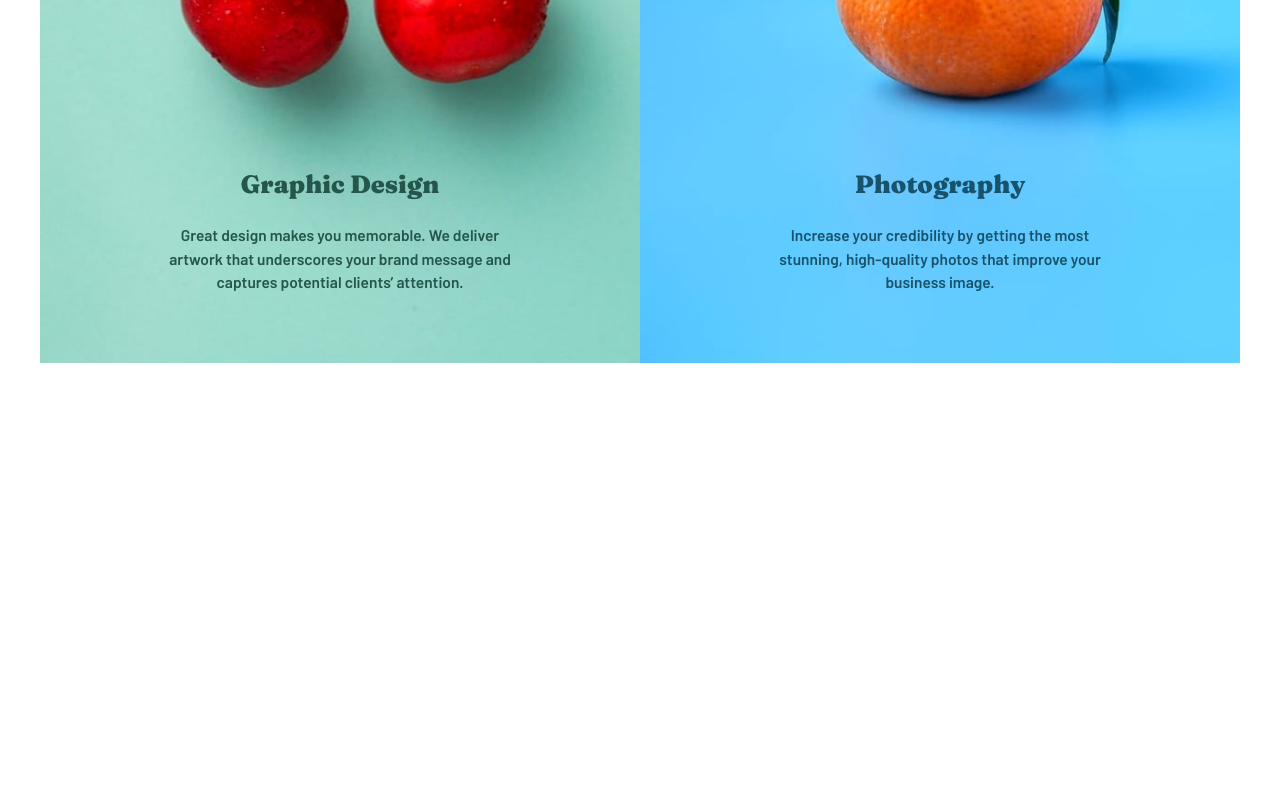
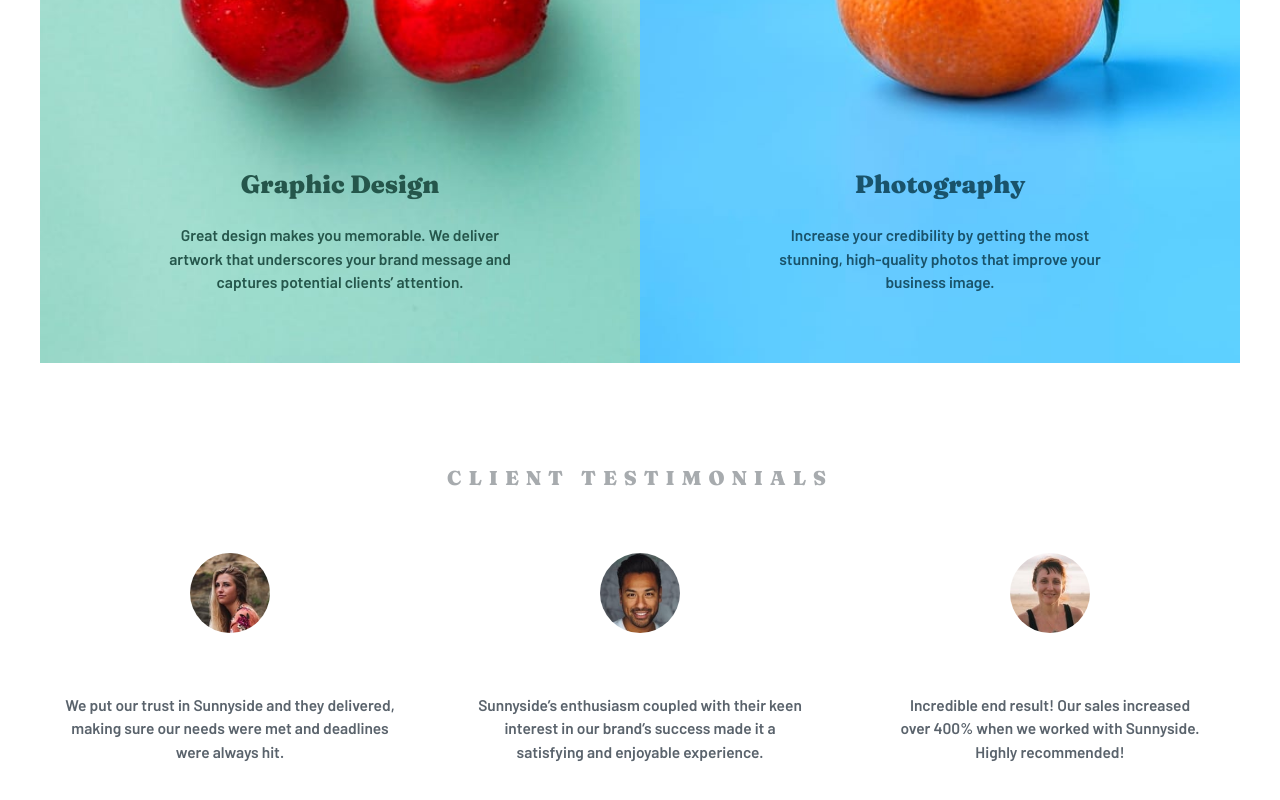
Before and after one commit to abdelkarim-el-manssouri/sunnyside-agency-landing-page, a React (Vite) app: page / in a window 1280 px wide. Shown: the part 1990-2790 px from the top of the page. Before the commit the page ends 2353 px from the top, so only its background shows below. Built offline with nearby package versions, Linux system fonts and the light colour scheme.

Commit message:
testimonials section done

```diff
--- a/src/data/data.jsx
+++ b/src/data/data.jsx
@@ -1,3 +1,7 @@
+import emily from "/images/image-emily.jpg";
+import thomas from "/images/image-thomas.jpg";
+import jennie from "/images/image-jennie.jpg";
+
 export const menuLinks = [
   {
     id: 1,
@@ -20,3 +24,30 @@ export const menuLinks = [
     link: "#",
   },
 ];
+
+export const testimonials = [
+  {
+    id: 1,
+    img: emily,
+    testemo:
+      "We put our trust in Sunnyside and they delivered, making sure our needs were met and deadlines were always hit.",
+    clientName: "Emily R.",
+    clientRole: "Marketing Director",
+  },
+  {
+    id: 2,
+    img: thomas,
+    testemo:
+      "Sunnyside’s enthusiasm coupled with their keen interest in our brand’s success made it a satisfying and enjoyable experience.",
+    clientName: "Thomas S.",
+    clientRole: "Chief Operating Officer",
+  },
+  {
+    id: 3,
+    img: jennie,
+    testemo:
+      "Incredible end result! Our sales increased over 400% when we worked with Sunnyside. Highly recommended!",
+    clientName: "Jennie F.",
+    clientRole: "Business Owner",
+  },
+];
--- a/src/pages/Home.jsx
+++ b/src/pages/Home.jsx
@@ -1,6 +1,6 @@
 import { useState } from "react";
 import Container from "../components/Container";
-import { menuLinks } from "../data/data";
+import { menuLinks, testimonials } from "../data/data";
 import { AnimatePresence, motion } from "framer-motion";
 
 const Home = () => {
@@ -8,6 +8,7 @@ const Home = () => {
     <>
       <HeroSection />
       <MainSection />
+      <Testimonials />
     </>
   );
 };
@@ -181,6 +182,40 @@ const MainSection = () => {
   );
 };
 
+const Testimonials = () => {
+  return (
+    <Container>
+      <div className="text-center my-24 sm:my-40">
+        <h3 className="uppercase text-testimonialsMobileTitle sm:text-testimonialsTitle text-neutral-grayish-blue tracking-[0.7rem] font-fw-bold">
+          Client testimonials
+        </h3>
+        <div className="grid sm:grid-cols-3 gap-8 sm:gap-32 px-10">
+          {testimonials.map((el) => (
+            <div key={el.id}>
+              <img
+                className="mx-auto mt-24 mb-14 sm:my-24 rounded-full size-32"
+                src={el.img}
+                alt={`${el.clientName} picture`}
+              />
+              <p className="text-mainSectionImagesDesc text-pretty text-neutral-very-dark-grayish-blue mb-10 sm:mb-24">
+                {el.testemo}
+              </p>
+              <div>
+                <h4 className="font-fw-bold text-clientName sm:mb-4">
+                  {el.clientName}
+                </h4>
+                <p className="text-neutral-grayish-blue text-mainSectionContent">
+                  {el.clientRole}
+                </p>
+              </div>
+            </div>
+          ))}
+        </div>
+      </div>
+    </Container>
+  );
+};
+
 const bgMenuVariants = {
   initial: {
     opacity: 0,
--- a/tailwind.config.js
+++ b/tailwind.config.js
@@ -33,6 +33,9 @@ export default {
         headerTitle2: "6.5rem",
         mainSectionImagesTitle: "2.5rem",
         mainSectionImagesDesc: "1.55rem",
+        testimonialsTitle: "2rem",
+        testimonialsMobileTitle: "1.5rem",
+        clientName: "1.8rem",
       },
     },
   },
```
